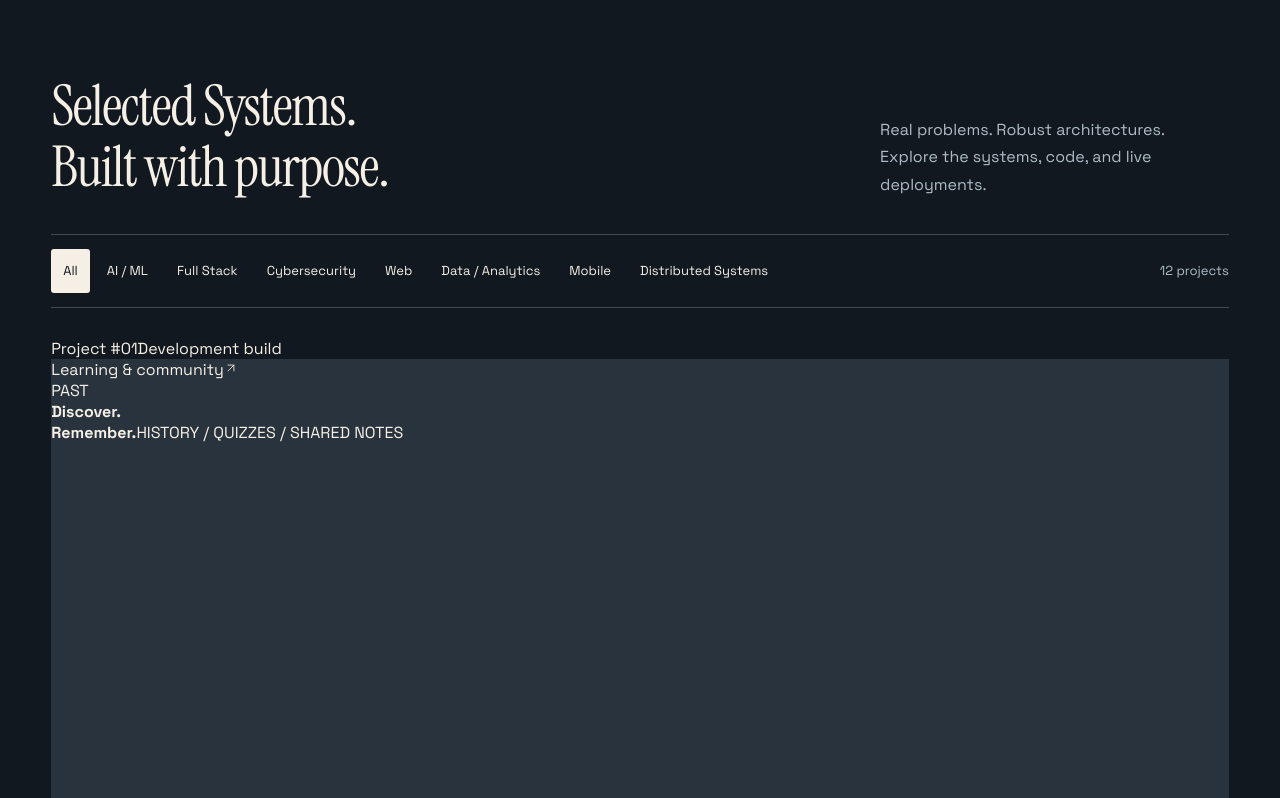
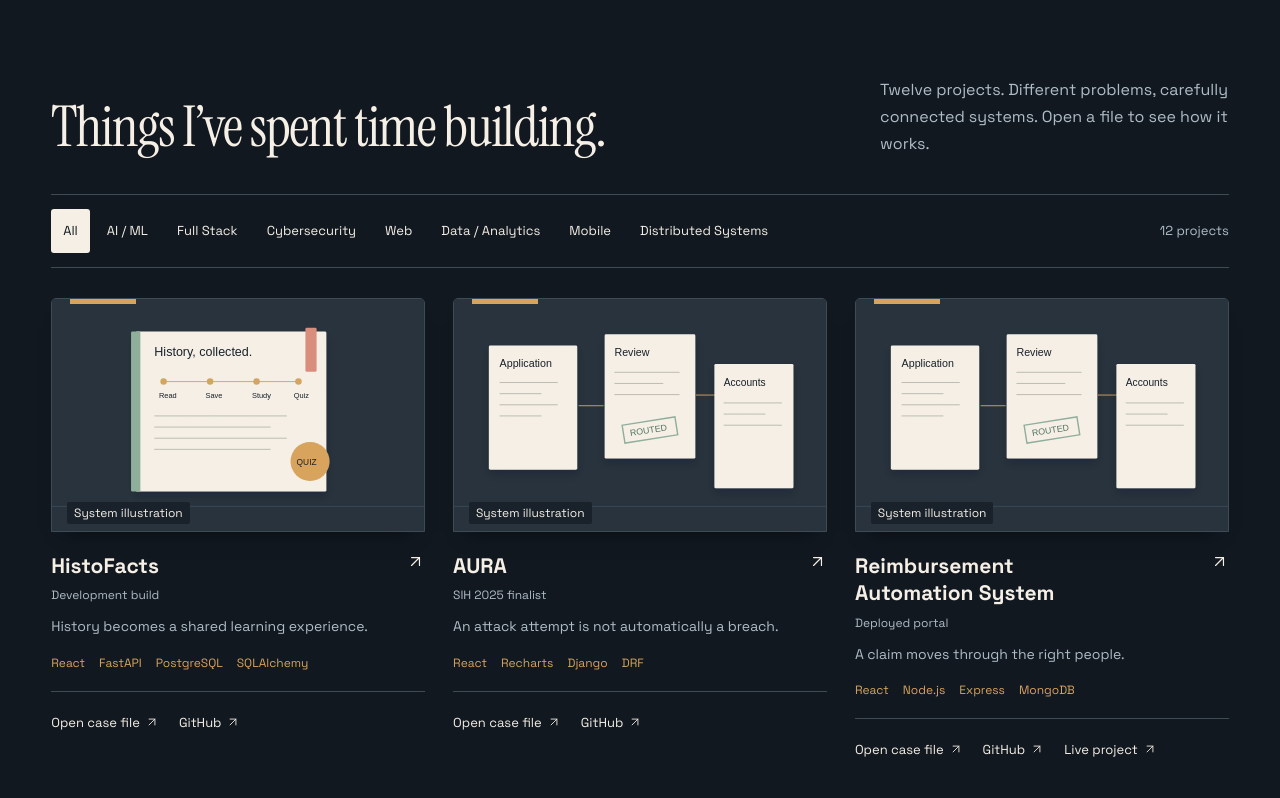
Before and after one commit to FutureAlok1445/PORTFOLIO, a React (Vite) app: page / in a window 1280 px wide. Shown: the part 1567-2365 px from the top of the page. Built offline with nearby package versions, Linux system fonts and the light colour scheme.

Commit message:
feat: redesign twelve project files and preserve engineering detail

```diff
--- a/src/components/ProjectArt.jsx
+++ b/src/components/ProjectArt.jsx
@@ -1,17 +1,13 @@
-import SystemCover from "./project-visuals/SystemCover";
-import EditorialCover from "./project-visuals/EditorialCover";
-export default function ProjectArt({ project, priority = false }) {
-  const kind = project.cover?.kind || project.visual;
-  return (
-    <div className={"project-cover-art cover-" + kind}>
-      {["commerce", "agency"].includes(kind) ? (
-        <EditorialCover project={project} priority={priority} />
-      ) : (
-        <SystemCover project={project} />
-      )}
-      <span className="cover-evidence">
-        {project.cover?.caption || "System illustration"}
-      </span>
-    </div>
-  );
+import { useState } from 'react';
+export default function ProjectArt({project,priority=false}){
+  const [failed,setFailed]=useState(false);
+  const [photoFailed,setPhotoFailed]=useState(false);
+  const kind=project.visual;
+  const photo=kind==='agency'?project.cover.image:kind==='commerce'?project.cover.images[0]:null;
+  return <div className={'project-cover-art cover-'+kind}>
+    {!failed?<img className="art-illustration" src={'/images/after-hours/projects/'+project.slug+'.svg'} alt={project.title+' — conceptual '+project.category.toLowerCase()+' illustration'} width="800" height="500" loading={priority?'eager':'lazy'} onError={()=>setFailed(true)}/>:<div className="art-fallback">{project.title}<p>{project.description}</p></div>}
+    {photo&&!photoFailed&&<img className="genuine-project-image" src={photo.src} alt={photo.alt} width="300" height="300" loading={priority?'eager':'lazy'} onError={()=>setPhotoFailed(true)}/>}
+    {kind==='commerce'&&project.cover.images.slice(1).map((p,i)=><img key={p.src} className={'secondary-photo secondary-photo-'+i} src={p.src} alt={p.alt} width="150" height="150" loading="lazy" onError={e=>{e.currentTarget.style.display='none';}}/>)}
+    <span className="cover-evidence">{photo?'Original '+(kind==='agency'?'logo':'product photos')+' / authored composition':'System illustration'}</span>
+  </div>;
 }
--- a/src/components/Projects.jsx
+++ b/src/components/Projects.jsx
@@ -1,162 +1,19 @@
-import { useEffect, useRef, useState } from "react";
-import { ArrowLeft, ArrowRight } from "lucide-react";
-import { content } from "../data/content";
-import ProjectBook from "./ProjectBook";
-export default function Projects() {
-  const [filter, setFilter] = useState("All");
-  const [position, setPosition] = useState(0);
-  const [atEnd, setAtEnd] = useState(false);
-  const [progress, setProgress] = useState(0);
-  const track = useRef(null);
-  const filters = [
-    "All",
-    ...new Set(content.projects.flatMap((p) => p.filters || [])),
-  ];
-  const projects = content.projects.filter(
-    (p) => filter === "All" || p.filters?.includes(filter),
-  );
-  useEffect(() => {
-    const el = track.current;
-    el.scrollLeft = 0;
-    let frame = 0;
-    function measure() {
-      cancelAnimationFrame(frame);
-      frame = requestAnimationFrame(() => {
-        const children = [...el.children];
-        const origin = children[0]?.offsetLeft || 0;
-        const nearest = children.reduce(
-          (best, child, i) =>
-            Math.abs(child.offsetLeft - origin - el.scrollLeft) <
-            Math.abs(children[best].offsetLeft - origin - el.scrollLeft)
-              ? i
-              : best,
-          0,
-        );
-        setPosition(nearest);
-        const range = el.scrollWidth - el.clientWidth;
-        setAtEnd(range < 2 || el.scrollLeft >= range - 2);
-        setProgress(range > 0 ? el.scrollLeft / range : 1);
-      });
-    }
-    const observer = new ResizeObserver(measure);
-    observer.observe(el);
-    el.addEventListener("scroll", measure, { passive: true });
-    window.dispatchEvent(new Event("portfolio:layout"));
-    measure();
-    return () => {
-      observer.disconnect();
-      el.removeEventListener("scroll", measure);
-      cancelAnimationFrame(frame);
-    };
-  }, [filter]);
-  function navigate(index, focus = false) {
-    const el = track.current;
-    const child =
-      el.children[Math.max(0, Math.min(projects.length - 1, index))];
-    if (!child) return;
-    el.scrollTo({
-      left: child.offsetLeft - el.children[0].offsetLeft,
-      behavior: matchMedia("(prefers-reduced-motion:reduce)").matches
-        ? "instant"
-        : "smooth",
-    });
-    if (focus) child.querySelector("a").focus({ preventScroll: true });
+import { useState } from 'react';
+import { content } from '../data/content';
+import ProjectArtifact from './after-hours/ProjectArtifact';
+export default function Projects(){
+  const [filter,setFilter]=useState('All');
+  const filters=['All',...new Set(content.projects.flatMap(p=>p.filters||[]))];
+  const projects=content.projects.filter(p=>filter==='All'||p.filters?.includes(filter));
+  function keys(e){
+    if(!['ArrowLeft','ArrowRight','Home','End'].includes(e.key)||e.target.closest('.artifact-quick'))return;
+    const links=[...e.currentTarget.querySelectorAll('.artifact-link')];
+    const current=links.indexOf(document.activeElement);if(current<0)return;
+    e.preventDefault();const next=e.key==='Home'?0:e.key==='End'?links.length-1:Math.max(0,Math.min(links.length-1,current+(e.key==='ArrowRight'?1:-1)));links[next].focus();
   }
-  function keys(e) {
-    if (!matchMedia("(min-width: 769px)").matches) return;
-    if (["ArrowLeft", "ArrowRight", "Home", "End"].includes(e.key)) {
-      e.preventDefault();
-      const focused = [...track.current.children].findIndex((c) =>
-        c.contains(document.activeElement),
-      );
-      const current = focused < 0 ? position : focused;
-      navigate(
-        e.key === "Home"
-          ? 0
-          : e.key === "End"
-            ? projects.length - 1
-            : current + (e.key === "ArrowRight" ? 1 : -1),
-        true,
-      );
-    }
-  }
-  return (
-    <section id="work" className="work container project-library">
-      <div className="section-heading library-heading">
-        <h2 className="serif reveal-title">
-          Selected Systems.
-          <br />
-          <em>Built with purpose.</em>
-        </h2>
-        <p>
-          Real problems. Robust architectures.
-          <br />
-          Explore the systems, code, and live deployments.
-        </p>
-      </div>
-      <div className="library-tools">
-        <div className="filters" aria-label="Filter projects by domain">
-          {filters.map((f) => (
-            <button
-              key={f}
-              aria-pressed={filter === f}
-              className={filter === f ? "selected" : ""}
-              onClick={() => setFilter(f)}
-            >
-              {f}
-            </button>
-          ))}
-        </div>
-        <span className="library-count" role="status">
-          {projects.length} {projects.length === 1 ? "project" : "projects"}
-        </span>
-      </div>
-      <div
-        className="library-track"
-        ref={track}
-        onKeyDown={keys}
-        data-lenis-prevent-wheel
-        aria-label="Project case-study collection"
-      >
-        {projects.map((p) => (
-          <ProjectBook
-            key={p.slug}
-            project={p}
-            index={content.projects.indexOf(p)}
-            total={content.projects.length}
-          />
-        ))}
-      </div>
-      <div className="library-navigation">
-        <span className="library-position">
-          {String(position + 1).padStart(2, "0")}{" "}
-          <span>/ {String(projects.length).padStart(2, "0")}</span>
-        </span>
-        <div className="library-progress" aria-hidden="true">
-          <span
-            style={{
-              transform: `scaleX(${Math.max(1 / projects.length, progress)})`,
-            }}
-          />
-        </div>
-        <span className="library-hint">Scroll sideways or use the arrows</span>
-        <div className="library-arrows">
-          <button
-            onClick={() => navigate(position - 1)}
-            disabled={position === 0}
-            aria-label="Previous chapter"
-          >
-            <ArrowLeft size={20} />
-          </button>
-          <button
-            onClick={() => navigate(position + 1)}
-            disabled={atEnd}
-            aria-label="Next chapter"
-          >
-            <ArrowRight size={20} />
-          </button>
-        </div>
-      </div>
-    </section>
-  );
+  return <section id="work" className="work container project-library">
+    <div className="section-heading library-heading"><h2 className="serif">{content.workshop.workTitle}</h2><p>{content.workshop.workIntro}</p></div>
+    <div className="library-tools"><div className="filters" aria-label="Filter projects by domain">{filters.map(f=><button key={f} aria-pressed={filter===f} className={filter===f?'selected':''} onClick={()=>setFilter(f)}>{f}</button>)}</div><span role="status" className="library-count">{projects.length} {projects.length===1?'project':'projects'}</span></div>
+    <div className="artifact-shelf" onKeyDown={keys} aria-label="Project case-study collection">{projects.map(p=><ProjectArtifact key={p.slug} project={p}/>)}</div>
+  </section>;
 }
--- /dev/null
+++ b/src/components/after-hours/ProjectArtifact.jsx
@@ -0,0 +1,14 @@
+import { ArrowUpRight } from 'lucide-react';
+import Link from '../TransitionLink';
+import ProjectMedia from '../ProjectMedia';
+export default function ProjectArtifact({project:p}){
+  return <article className="project-card">
+    <Link className="artifact-link" to={'/projects/'+p.slug} aria-label={'View '+p.title+' project'}>
+      <div className="artifact-visual" style={{viewTransitionName:'project-'+p.slug}}><ProjectMedia project={p}/></div>
+      <div className="artifact-heading"><h3>{p.title}</h3><ArrowUpRight size={19}/></div>
+      <span className="artifact-status">{p.status}</span><p>{p.description}</p>
+      <div className="artifact-stack">{p.stack.slice(0,4).map(s=><span key={s}>{s}</span>)}</div>
+    </Link>
+    <div className="artifact-quick"><Link to={'/projects/'+p.slug} aria-label={'Read case study for '+p.title}>Open case file <ArrowUpRight size={14}/></Link>{p.repo&&<a href={p.repo} target="_blank" rel="noopener noreferrer" aria-label={'View GitHub repository for '+p.title}>GitHub <ArrowUpRight size={14}/></a>}{p.live&&<a href={p.live} target="_blank" rel="noopener noreferrer" aria-label={'Open live demo for '+p.title}>Live project <ArrowUpRight size={14}/></a>}</div>
+  </article>;
+}
--- a/src/pages/Project.jsx
+++ b/src/pages/Project.jsx
@@ -116,8 +116,15 @@ export default function Project() {
       </div>
       <section className="case-status">
         <div>
-          <h2>Impact & Architecture Scope.</h2>
+          <h2>Current scope.</h2>
+          <p>{project.status}</p>
           <p>{project.outcome}</p>
+          {project.details.length > 0 && <ul className="decision-list">{project.details.map(detail => <li key={detail}>{detail}</li>)}</ul>}
+        </div>
+        <div>
+          <h3>Implementation notes</h3>
+          <ul className="decision-list">{(project.limitations || []).map(note => <li key={note}>{note}</li>)}</ul>
+          {project.sources?.length > 0 && <><h3>Source references</h3><ul className="source-links">{project.sources.map(source => <li key={source.url}><a href={source.url} target="_blank" rel="noopener noreferrer">{source.label} <ArrowUpRight size={13}/></a></li>)}</ul></>}
         </div>
       </section>
       {(project.live || project.repo) && (
@@ -125,7 +132,7 @@ export default function Project() {
           <div className="case-cta-text">
             <h2>Ready to inspect the build?</h2>
             <p>
-              Experience the deployed application or review the complete codebase on GitHub.
+              {project.live ? 'Open the linked project or inspect its source.' : 'Inspect the source and implementation on GitHub.'}
             </p>
           </div>
           <div className="case-cta-actions">
```
